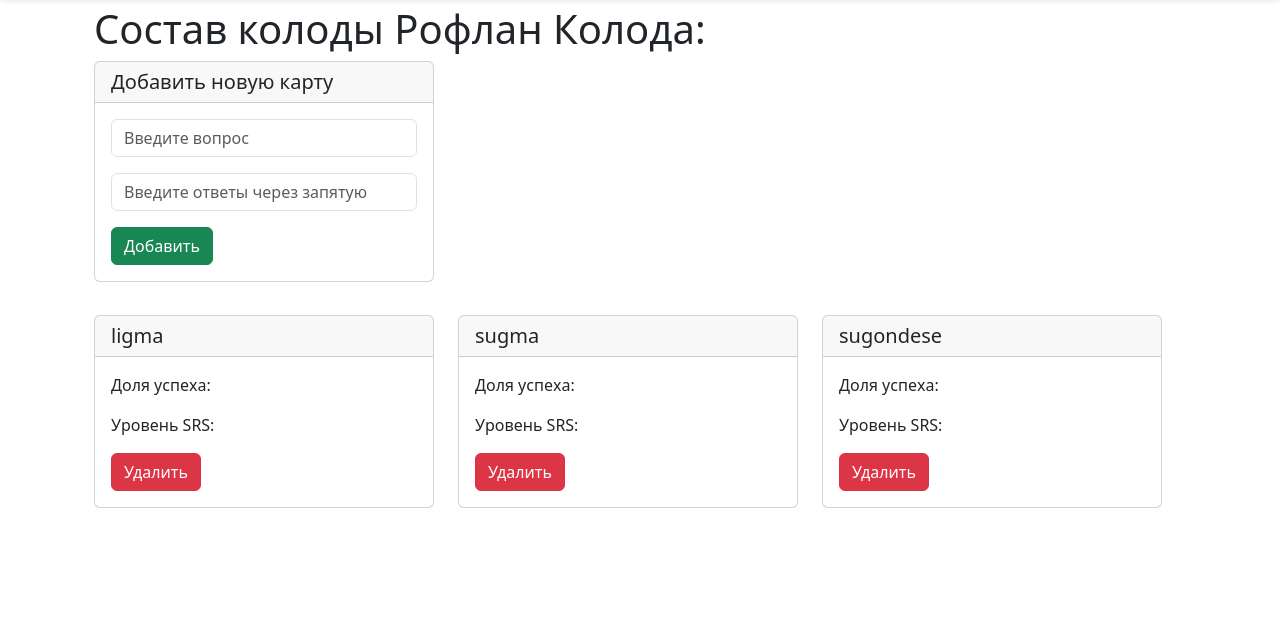
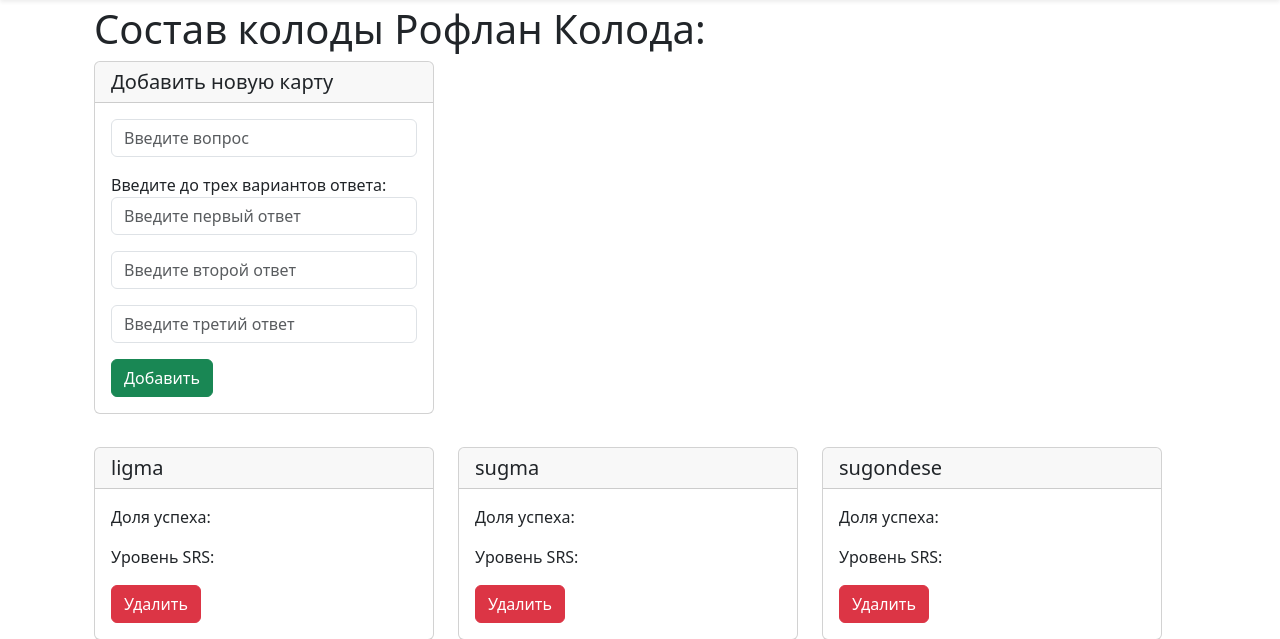
Before and after one commit to Benkendorf/langmemo, a Django app: page /deck/1/ in a window 1280 px wide. Shown: the part 76-715 px from the top of the page. Run offline with Django 5.2, Linux system fonts and the light colour scheme.

Commit message:
Change deck_card_list.html to have three distinct answer fields

```diff
--- a/templates/deck/deck_card_list.html
+++ b/templates/deck/deck_card_list.html
@@ -18,8 +18,15 @@
           <div class="mb-3">
             <input type="text" class="form-control" placeholder="Введите вопрос" aria-label="Введите вопрос" aria-describedby="basic-addon2">
           </div>
+	  Введите до трех вариантов ответа:
           <div class="mb-3">
-            <input type="text" class="form-control" placeholder="Введите ответы через запятую" aria-label="Введите ответы через запятую" aria-describedby="basic-addon2">
+            <input type="text" class="form-control" placeholder="Введите первый ответ" aria-label="Введите первый ответ" aria-describedby="basic-addon2">
+          </div>
+          <div class="mb-3">
+            <input type="text" class="form-control" placeholder="Введите второй ответ" aria-label="Введите второй ответ" aria-describedby="basic-addon2">
+          </div>
+          <div class="mb-3">
+            <input type="text" class="form-control" placeholder="Введите третий ответ" aria-label="Введите третий ответ" aria-describedby="basic-addon2">
           </div>
 
         </form>
```
